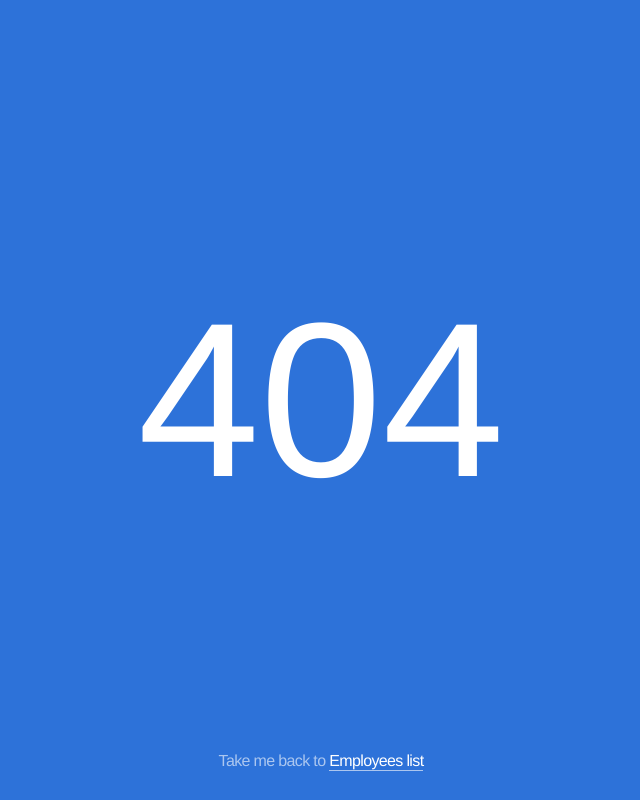
After one commit to belloz/belloz-employees-app-live, a Django app: page /404/ in a window 1280 px wide. The commit adds this page. Shown: the whole page, without its empty margins (319-959 px from the left). Run offline with Django 3.2, Linux system fonts and the light colour scheme; some web fonts are replaced.

Commit message:
Fixed Forms, changed Form order

```diff
--- a/employees_app/models.py
+++ b/employees_app/models.py
@@ -90,4 +90,4 @@ class Employees(models.Model):
 
 
     def __str__(self):
-        return self.first_name + self.last_name
+        return self.first_name + ' ' + self.last_name
--- /dev/null
+++ b/employees_app/templates/employees_app/404.html
@@ -0,0 +1,100 @@
+
+<!DOCTYPE html>
+<html>
+<head>
+  <meta charset="utf-8">
+  <title>(404) The page you were looking for doesn't exist.</title>
+  <link rel="stylesheet" type="text/css" href="//cloud.typography.com/746852/739588/css/fonts.css" />
+  <style type="text/css">
+    html,
+    body {
+      margin: 0;
+      padding: 0;
+      height: 100%;
+    }
+
+    body {
+      font-family: "Whitney SSm A", "Whitney SSm B", "Helvetica Neue", Helvetica, Arial, Sans-Serif;
+      background-color: #2D72D9;
+      color: #fff;
+      -moz-font-smoothing: antialiased;
+      -webkit-font-smoothing: antialiased;
+    }
+
+    .error-container {
+      text-align: center;
+      height: 100%;
+    }
+
+    @media (max-width: 480px) {
+      .error-container {
+        position: relative;
+        top: 50%;
+        height: initial;
+        -webkit-transform: translateY(-50%);
+        -ms-transform: translateY(-50%);
+        transform: translateY(-50%);
+      }
+    }
+
+    .error-container h1 {
+      margin: 0;
+      font-size: 130px;
+      font-weight: 300;
+    }
+
+    @media (min-width: 480px) {
+      .error-container h1 {
+        position: relative;
+        top: 50%;
+        -webkit-transform: translateY(-50%);
+        -ms-transform: translateY(-50%);
+        transform: translateY(-50%);
+      }
+    }
+
+    @media (min-width: 768px) {
+      .error-container h1 {
+        font-size: 220px;
+      }
+    }
+
+    .return {
+      color: rgba(255, 255, 255, 0.6);
+      font-weight: 400;
+      letter-spacing: -0.04em;
+      margin: 0;
+    }
+
+    @media (min-width: 480px) {
+      .return {
+        position: absolute;
+        width: 100%;
+        bottom: 30px;
+      }
+    }
+
+    .return a {
+      padding-bottom: 1px;
+      color: #fff;
+      text-decoration: none;
+      border-bottom: 1px solid rgba(255, 255, 255, 0.6);
+      -webkit-transition: border-color 0.1s ease-in;
+      transition: border-color 0.1s ease-in;
+    }
+
+    .return a:hover {
+      border-bottom-color: #fff;
+    }
+  </style>
+</head>
+
+<body>
+
+<div class="error-container">
+  <h1>404</h1>
+  <p class="return">Take me back to <a href="{% url 'employees_app:employees' %}">Employees list</a></p>
+</div>
+
+</body>
+</html>
--- a/employees_app/templates/employees_app/base.html
+++ b/employees_app/templates/employees_app/base.html
@@ -9,6 +9,8 @@
     <link rel="icon" href="../../../../favicon.ico">
 
     <title>M&R Employees App</title>
+    <!-- Font Awesome -->
+    <link rel="stylesheet" href="https://use.fontawesome.com/releases/v5.0.13/css/all.css" integrity="sha384-DNOHZ68U8hZfKXOrtjWvjxusGo9WQnrNx2sqG0tfsghAvtVlRW3tvkXWZh58N9jp" crossorigin="anonymous">
 
     <!-- Bootstrap core CSS -->
     <link rel="stylesheet" href="https://maxcdn.bootstrapcdn.com/bootstrap/4.0.0-beta.2/css/bootstrap.min.css" integrity="sha384-PsH8R72JQ3SOdhVi3uxftmaW6Vc51MKb0q5P2rRUpPvrszuE4W1povHYgTpBfshb" crossorigin="anonymous">
@@ -41,7 +43,7 @@
         </ul>
         <form class="form-inline my-2 my-lg-0">
           <input class="form-control mr-sm-2" type="text" placeholder="Search" aria-label="Search">
-          <button class="btn btn-outline-success my-2 my-sm-0" type="submit">Search</button>
+          <button class="btn btn-outline-primary my-2 my-sm-0" type="submit">Search</button>
         </form>
       </div>
     </nav>
--- a/employees_app/urls.py
+++ b/employees_app/urls.py
@@ -9,4 +9,5 @@ urlpatterns = [
     url(r'^employees/$', views.employees, name='employees'),
     url(r'^employees/add_employee/$', views.add_employee, name='add_employee'),
     url(r'^employees/edit_employee/(?P<id>\d+)/$', views.edit_employee, name='edit_employee'),
+    url(r'^404/$', views.error404, name="error404")
 ]
--- a/employees_app/views.py
+++ b/employees_app/views.py
@@ -11,7 +11,7 @@ def index(request):
 
 # Display Employees:
 def employees(request):
-    employees_list = Employees.objects.all().order_by('-last_name')
+    employees_list = Employees.objects.all().order_by('last_name')
     return render(request, 'employees_app/employees.html', {'employees_list': employees_list})
 
 # Add Employee:
@@ -19,11 +19,11 @@ def add_employee(request):
     if request.method == "POST":
         form = AddEmployee(request.POST)
         if form.is_valid(): # this part makes trouble:
-            employee = form
-            employee.save()
+            form.save()
             return redirect('employees_app:employees')
+        else:
+            return redirect('employees_app:index')
     else:
-        print("error")
         form = AddEmployee()
     return render(request, 'employees_app/add_employee.html', {'form': form})
 
@@ -34,9 +34,12 @@ def edit_employee(request, id):
     if request.method == "POST":
         form = AddEmployee(request.POST, instance=employee)
         if form.is_valid():
-            employee = form
             employee.save()
             return redirect('employees_app:edit_employee', id=employee.id)
     else:
         form = AddEmployee(instance=employee)
-    return render(request, 'employees_app/edit_employee.html', {'form': form})
+    return render(request, 'employees_app/404.html', {'form': form})
+
+# 404 Error:
+def error404(request):
+    return render(request, 'employees_app/404.html', {})
```
Also changed, not shown: employees_app/forms.py (+7 -5 lines), employees_app/templates/employees_app/add_employee.html (+48 -28 lines), employees_app/templates/employees_app/edit_employee.html (+49 -28 lines), db.sqlite3.
